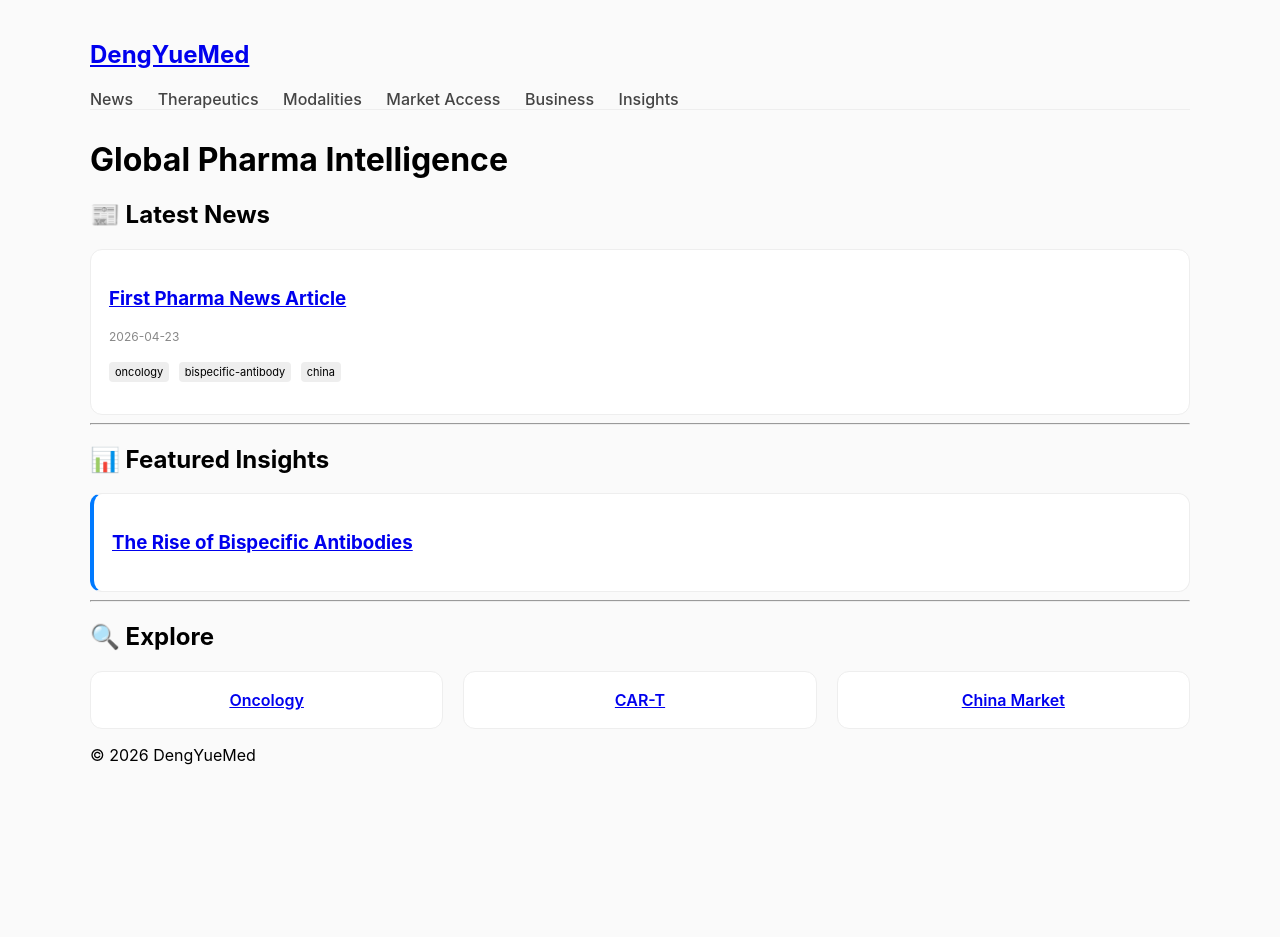
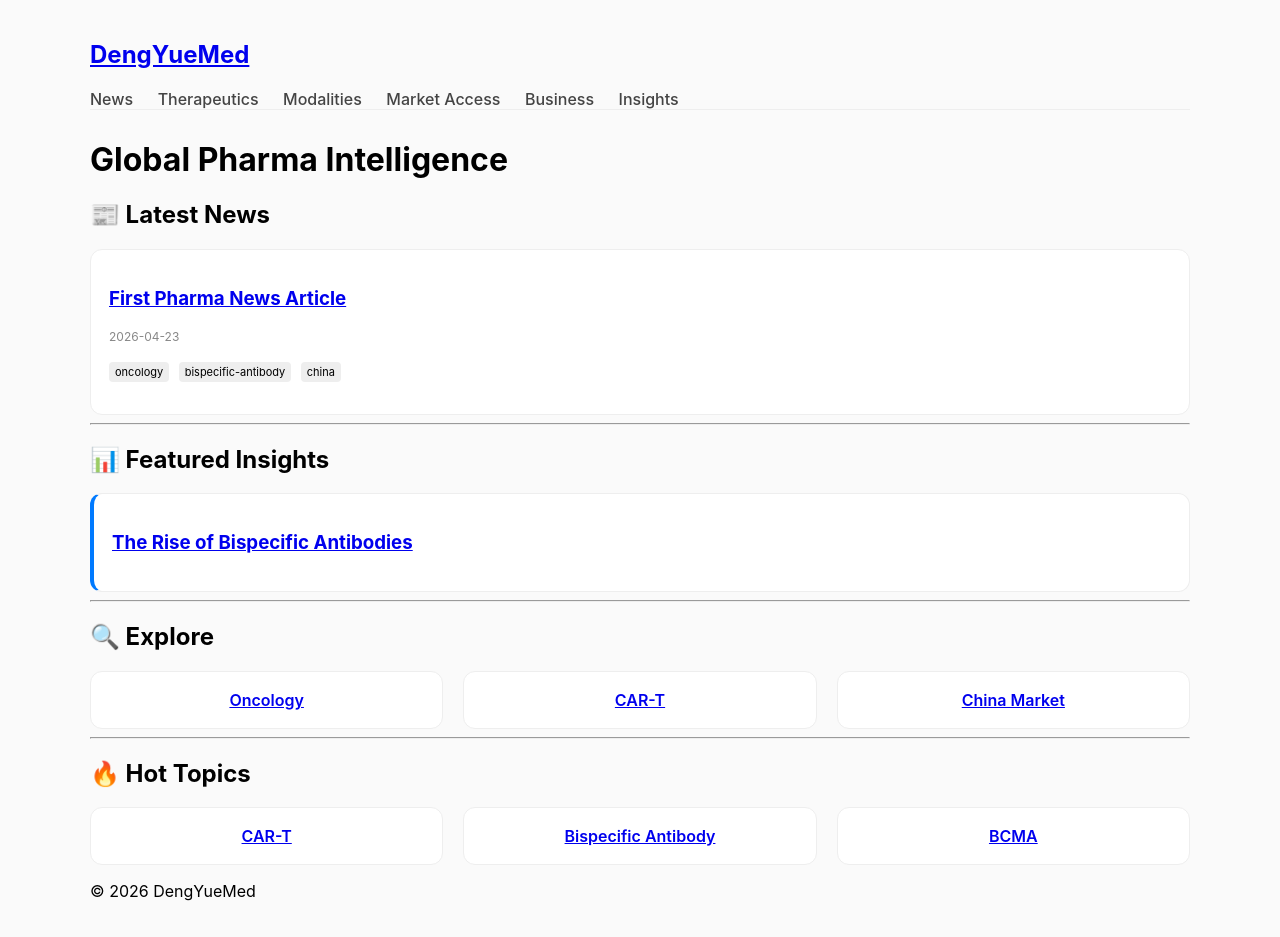
Before and after one commit to hkdengyue/hkdengyue, a Jekyll site: the page built from index.md, in a window 1280 px wide. Built offline with Jekyll 4.4.1, drawn with Linux system fonts in a browser that asks for light colours; before the commit the page ends 900 px from its top, so only the background shows below that.

Commit message:
Update index.md

```diff
--- a/index.md
+++ b/index.md
@@ -48,3 +48,15 @@ title: Home
   <a class="card link" href="/market-access/china/">China Market</a>
 
 </div>
+
+---
+
+## 🔥 Hot Topics
+
+<div class="grid small">
+
+<a class="card link" href="/topic/car-t/">CAR-T</a>
+<a class="card link" href="/topic/bispecific-antibody/">Bispecific Antibody</a>
+<a class="card link" href="/topic/bcma/">BCMA</a>
+
+</div>
```
